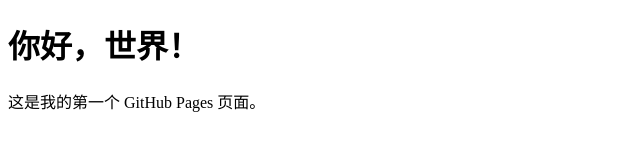
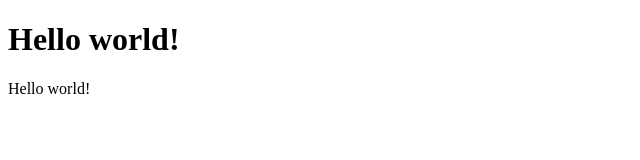
Before and after one commit to hejunhao2024/hejunhao2024.github.io, a plain HTML site: page index.html in a window 1280 px wide. Shown: the whole page, without its empty margins (0-640 px from the left). Drawn offline with Linux system fonts and the light colour scheme.

Commit message:
更新 index.html

```diff
--- a/index.html
+++ b/index.html
@@ -2,10 +2,10 @@
 <html lang="zh-CN">
 <head>
   <meta charset="UTF-8">
-  <title>何俊昊的博客</title>
+  <title>Hejunhao's blog</title>
 </head>
 <body>
-  <h1>你好，世界！</h1>
-  <p>这是我的第一个 GitHub Pages 页面。</p>
+  <h1>Hello world!</h1>
+  <p>Hello world!</p>
 </body>
 </html>
```
